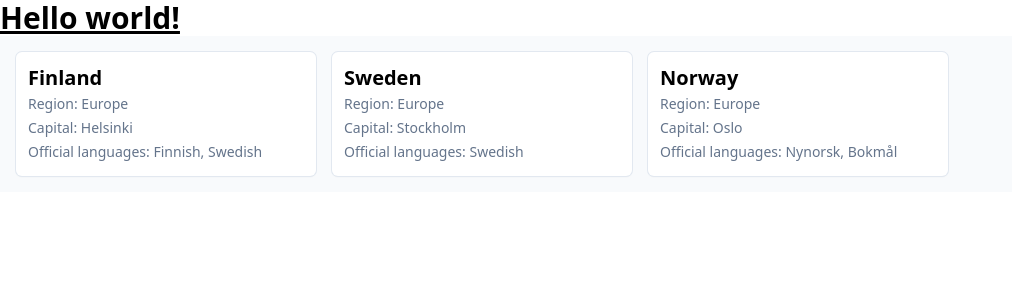
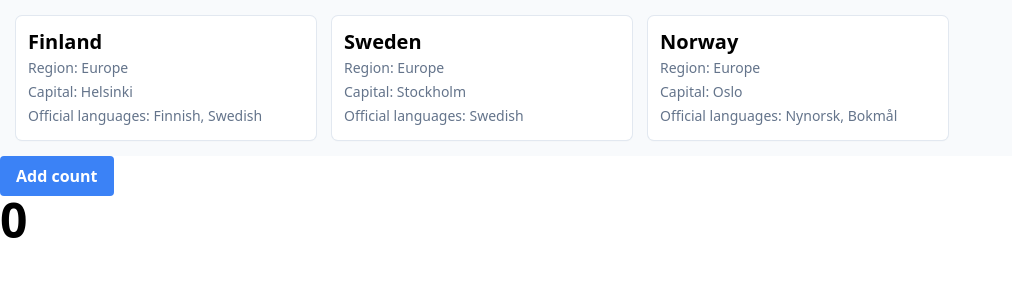
Before and after one commit to mikkomikko/react-course, a React (Create React App) app: page / in a window 1280 px wide. Shown: the top 300 px of the page, without its empty margins (0-1012 px from the left). Built offline with nearby package versions, Linux system fonts and the light colour scheme.

Commit message:
Button click and useState

```diff
--- a/src/App.tsx
+++ b/src/App.tsx
@@ -1,9 +1,17 @@
+import { useState } from "react";
+import Counter from "./components/Counter/Counter";
 import CountryListItem from "./components/CountryListItem/CountryListItem";
 
 function App() {
+  const [currentCount, setCurrentCount] = useState<number>(0);
+
+  const handleCountClick = () => {
+    // setCurrentCount(currentCount + 1);
+    setCurrentCount((prev) => prev + 1);
+  };
+
   return (
     <div>
-      <h1 className="text-3xl font-bold underline">Hello world!</h1>
       <ul className="bg-slate-50 p-4 grid grid-cols-4 gap-4 text-sm leading-6">
         <CountryListItem
           name="Finland"
@@ -24,6 +32,15 @@ function App() {
           languages={["Nynorsk", "Bokmål"]}
         />
       </ul>
+      <div>
+        <button
+          className="bg-blue-500 hover:bg-blue-700 text-white font-bold py-2 px-4 rounded"
+          onClick={handleCountClick}
+        >
+          Add count
+        </button>
+        <Counter count={currentCount} />
+      </div>
     </div>
   );
 }
--- /dev/null
+++ b/src/components/Counter/Counter.tsx
@@ -0,0 +1,7 @@
+interface Props {
+  count: number;
+}
+
+export default function Counter({ count }: Props) {
+  return <div className="text-5xl font-bold">{count}</div>;
+}
```
